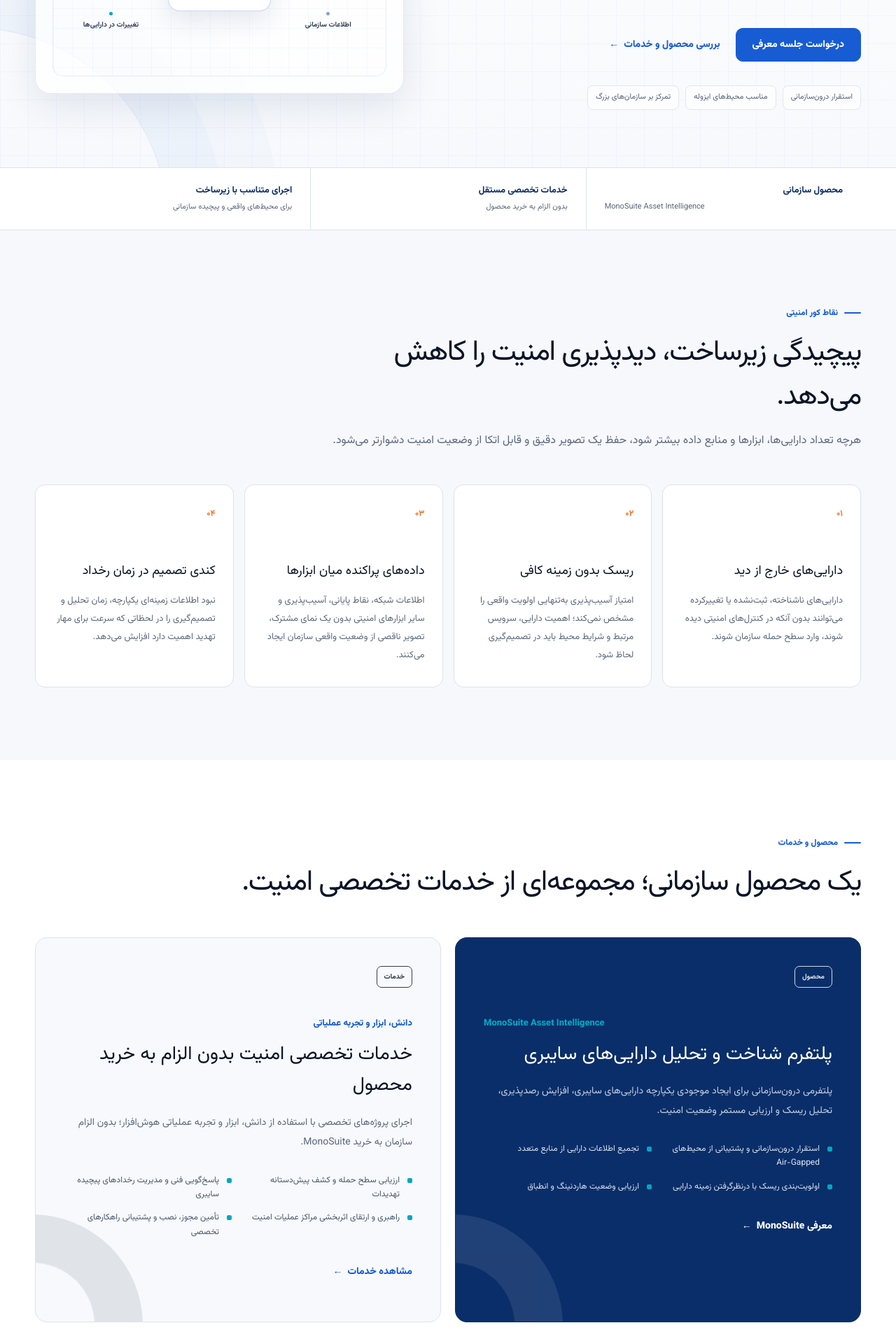
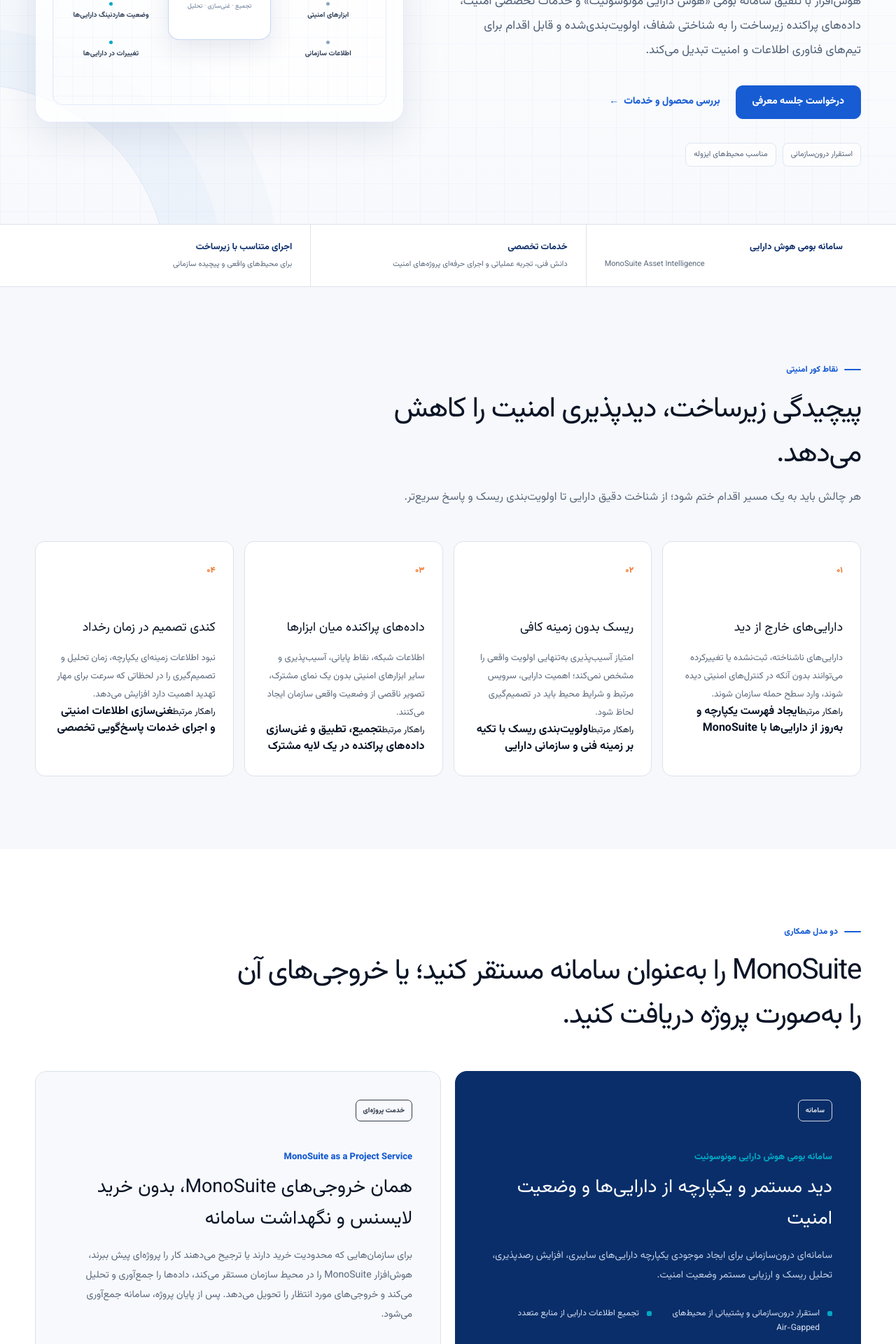
Before and after one commit to monaderi1/houshafzar-website, a Next.js app: page / in a window 1280 px wide. Shown: the part 500-2420 px from the top of the page at 70% size. Built offline with nearby package versions, Linux system fonts and the light colour scheme.

Commit message:
feat: strengthen homepage positioning and CIS story

```diff
--- a/app/page.tsx
+++ b/app/page.tsx
@@ -6,21 +6,29 @@
     number: '۰۱',
     title: 'دارایی‌های خارج از دید',
     text: 'دارایی‌های ناشناخته، ثبت‌نشده یا تغییرکرده می‌توانند بدون آنکه در کنترل‌های امنیتی دیده شوند، وارد سطح حمله سازمان شوند.',
+    solution: 'ایجاد فهرست یکپارچه و به‌روز از دارایی‌ها با MonoSuite',
+    href: '#monosuite',
   },
   {
     number: '۰۲',
     title: 'ریسک بدون زمینه کافی',
     text: 'امتیاز آسیب‌پذیری به‌تنهایی اولویت واقعی را مشخص نمی‌کند؛ اهمیت دارایی، سرویس مرتبط و شرایط محیط باید در تصمیم‌گیری لحاظ شود.',
+    solution: 'اولویت‌بندی ریسک با تکیه بر زمینه فنی و سازمانی دارایی',
+    href: '#monosuite',
   },
   {
     number: '۰۳',
     title: 'داده‌های پراکنده میان ابزارها',
     text: 'اطلاعات شبکه، نقاط پایانی، آسیب‌پذیری و سایر ابزارهای امنیتی بدون یک نمای مشترک، تصویر ناقصی از وضعیت واقعی سازمان ایجاد می‌کنند.',
+    solution: 'تجمیع، تطبیق و غنی‌سازی داده‌های پراکنده در یک لایه مشترک',
+    href: '#integration',
   },
   {
     number: '۰۴',
     title: 'کندی تصمیم در زمان رخداد',
     text: 'نبود اطلاعات زمینه‌ای یکپارچه، زمان تحلیل و تصمیم‌گیری را در لحظاتی که سرعت برای مهار تهدید اهمیت دارد افزایش می‌دهد.',
+    solution: 'غنی‌سازی اطلاعات امنیتی و اجرای خدمات پاسخ‌گویی تخصصی',
+    href: '#services',
   },
 ];
 
@@ -74,11 +82,11 @@
           <div className="hero-copy">
             <span className="eyebrow">امنیت سایبری سازمانی، مبتنی بر دید و اقدام</span>
             <h1>
-              دید کامل‌تر. ریسک واقعی‌تر.
-              <em> تصمیم امنیتی سریع‌تر.</em>
+              ریسک واقعی را ببینید؛
+              <em> دقیق‌تر و سریع‌تر تصمیم بگیرید.</em>
             </h1>
             <p>
-              هوش‌افزار با محصول <span dir="ltr">MonoSuite Asset Intelligence</span> و خدمات تخصصی امنیت، داده‌های پراکنده زیرساخت و ابزارهای امنیتی را به شناخت قابل اقدام برای تیم‌های فناوری اطلاعات و امنیت تبدیل می‌کند.
+              هوش‌افزار با تلفیق سامانه بومی «هوش دارایی مونوسوئیت» و خدمات تخصصی امنیت، داده‌های پراکنده زیرساخت را به شناختی شفاف، اولویت‌بندی‌شده و قابل اقدام برای تیم‌های فناوری اطلاعات و امنیت تبدیل می‌کند.
             </p>
             <div className="actions">
               <Link className="button" href="/contcat/">درخواست جلسه معرفی</Link>
@@ -87,7 +95,6 @@
             <div className="hero-notes" aria-label="ویژگی‌های کلیدی ارائه">
               <span>استقرار درون‌سازمانی</span>
               <span>مناسب محیط‌های ایزوله</span>
-              <span>تمرکز بر سازمان‌های بزرگ</span>
             </div>
           </div>
 
@@ -126,8 +133,8 @@
 
       <section className="position-strip" aria-label="مدل ارائه هوش‌افزار">
         <div className="shell position-grid">
-          <div><b>محصول سازمانی</b><span dir="ltr">MonoSuite Asset Intelligence</span></div>
-          <div><b>خدمات تخصصی مستقل</b><span>بدون الزام به خرید محصول</span></div>
+          <div><b>سامانه بومی هوش دارایی</b><span dir="ltr">MonoSuite Asset Intelligence</span></div>
+          <div><b>خدمات تخصصی</b><span>دانش فنی، تجربه عملیاتی و اجرای حرفه‌ای پروژه‌های امنیت</span></div>
           <div><b>اجرای متناسب با زیرساخت</b><span>برای محیط‌های واقعی و پیچیده سازمانی</span></div>
         </div>
       </section>
@@ -137,14 +144,18 @@
           <div className="section-heading">
             <span className="eyebrow">نقاط کور امنیتی</span>
             <h2>پیچیدگی زیرساخت، دیدپذیری امنیت را کاهش می‌دهد.</h2>
-            <p>هرچه تعداد دارایی‌ها، ابزارها و منابع داده بیشتر شود، حفظ یک تصویر دقیق و قابل اتکا از وضعیت امنیت دشوارتر می‌شود.</p>
+            <p>هر چالش باید به یک مسیر اقدام ختم شود؛ از شناخت دقیق دارایی تا اولویت‌بندی ریسک و پاسخ سریع‌تر.</p>
           </div>
-          <div className="challenge-grid">
+          <div className="challenge-grid challenge-grid-linked">
             {challenges.map((item) => (
               <article className="challenge-card" key={item.number}>
-                <span>{item.number}</span>
+                <span className="challenge-number">{item.number}</span>
                 <h3>{item.title}</h3>
                 <p>{item.text}</p>
+                <a className="challenge-solution" href={item.href}>
+                  <small>راهکار مرتبط</small>
+                  <strong>{item.solution}</strong>
+                </a>
               </article>
             ))}
           </div>
@@ -154,15 +165,15 @@
       <section className="section section-offerings" id="offerings">
         <div className="shell">
           <div className="section-heading section-heading-wide">
-            <span className="eyebrow">محصول و خدمات</span>
-            <h2>یک محصول سازمانی؛ مجموعه‌ای از خدمات تخصصی امنیت.</h2>
+            <span className="eyebrow">دو مدل همکاری</span>
+            <h2>MonoSuite را به‌عنوان سامانه مستقر کنید؛ یا خروجی‌های آن را به‌صورت پروژه دریافت کنید.</h2>
           </div>
           <div className="offering-grid">
-            <article className="offering-card offering-product">
-              <div className="offering-label">محصول</div>
-              <span className="offering-name" dir="ltr">MonoSuite Asset Intelligence</span>
-              <h3>پلتفرم شناخت و تحلیل دارایی‌های سایبری</h3>
-              <p>پلتفرمی درون‌سازمانی برای ایجاد موجودی یکپارچه دارایی‌های سایبری، افزایش رصدپذیری، تحلیل ریسک و ارزیابی مستمر وضعیت امنیت.</p>
+            <article className="offering-card offering-product" id="monosuite">
+              <div className="offering-label">سامانه</div>
+              <span className="offering-name">سامانه بومی هوش دارایی مونوسوئیت</span>
+              <h3>دید مستمر و یکپارچه از دارایی‌ها و وضعیت امنیت</h3>
+              <p>سامانه‌ای درون‌سازمانی برای ایجاد موجودی یکپارچه دارایی‌های سایبری، افزایش رصدپذیری، تحلیل ریسک و ارزیابی مستمر وضعیت امنیت.</p>
               <ul>
                 <li>استقرار درون‌سازمانی و پشتیبانی از محیط‌های Air-Gapped</li>
                 <li>تجمیع اطلاعات دارایی از منابع متعدد</li>
@@ -172,18 +183,81 @@
               <Link href="/monosuit/" className="text-link">معرفی MonoSuite</Link>
             </article>
 
-            <article className="offering-card offering-services">
-              <div className="offering-label">خدمات</div>
-              <span className="offering-name">دانش، ابزار و تجربه عملیاتی</span>
-              <h3>خدمات تخصصی امنیت بدون الزام به خرید محصول</h3>
-              <p>اجرای پروژه‌های تخصصی با استفاده از دانش، ابزار و تجربه عملیاتی هوش‌افزار؛ بدون الزام سازمان به خرید MonoSuite.</p>
+            <article className="offering-card offering-services project-service-card" id="services">
+              <div className="offering-label">خدمت پروژه‌ای</div>
+              <span className="offering-name">MonoSuite as a Project Service</span>
+              <h3>همان خروجی‌های MonoSuite، بدون خرید لایسنس و نگهداشت سامانه</h3>
+              <p>برای سازمان‌هایی که محدودیت خرید دارند یا ترجیح می‌دهند کار را پروژه‌ای پیش ببرند، هوش‌افزار MonoSuite را در محیط سازمان مستقر می‌کند، داده‌ها را جمع‌آوری و تحلیل می‌کند و خروجی‌های مورد انتظار را تحویل می‌دهد. پس از پایان پروژه، سامانه جمع‌آوری می‌شود.</p>
               <ul>
-                <li>ارزیابی سطح حمله و کشف پیش‌دستانه تهدیدات</li>
-                <li>پاسخ‌گویی فنی و مدیریت رخدادهای پیچیده سایبری</li>
-                <li>راهبری و ارتقای اثربخشی مراکز عملیات امنیت</li>
-                <li>تأمین مجوز، نصب و پشتیبانی راهکارهای تخصصی</li>
+                <li>استقرار موقت MonoSuite در زیرساخت سازمان</li>
+                <li>تولید موجودی دارایی، ریسک، هاردنینگ و گزارش تغییرات</li>
+                <li>تحویل گزارش‌ها، یافته‌ها و اقدامات پیشنهادی به سازمان</li>
+                <li>بدون هزینه دائمی لایسنس، نگهداشت و راهبری سامانه</li>
               </ul>
-              <Link href="/services/" className="text-link">مشاهده خدمات</Link>
+              <Link href="/services/" className="text-link">بررسی مدل خدمت پروژه‌ای</Link>
+            </article>
+          </div>
+        </div>
+      </section>
+
+      <section className="section cis-section" id="cis">
+        <div className="shell cis-grid">
+          <div className="cis-copy">
+            <span className="eyebrow">CIS Controls v8.1</span>
+            <h2>کنترل‌های ۱ و ۲ CIS از یک فهرست معتبر دارایی شروع می‌شوند.</h2>
+            <p>MonoSuite لایه پایه شناخت دارایی را برای پوشش کنترل «فهرست و کنترل دارایی‌های سازمانی» و کنترل «فهرست و کنترل دارایی‌های نرم‌افزاری» فراهم می‌کند؛ با کشف، ثبت، تطبیق، تشخیص تغییر و نگهداشت مستمر اطلاعات دارایی.</p>
+            <Link className="text-link" href="/monosuit/">بررسی قابلیت‌های MonoSuite برای CIS</Link>
+          </div>
+          <div className="cis-visual" aria-label="پوشش کنترل‌های یک و دو CIS توسط MonoSuite">
+            <div className="cis-control">
+              <b>01</b>
+              <span>CIS Control 1</span>
+              <strong>Inventory and Control of Enterprise Assets</strong>
+            </div>
+            <div className="cis-bridge"><span>MonoSuite Asset Intelligence</span><i /></div>
+            <div className="cis-control">
+              <b>02</b>
+              <span>CIS Control 2</span>
+              <strong>Inventory and Control of Software Assets</strong>
+            </div>
+          </div>
+        </div>
+      </section>
+
+      <section className="section architecture-section" id="integration">
+        <div className="shell">
+          <div className="section-heading section-heading-wide">
+            <span className="eyebrow">معماری امنیت یکپارچه</span>
+            <h2>شناخت دارایی، لایه پایه‌ای است که بقیه کنترل‌ها روی آن قابل اتکا می‌شوند.</h2>
+            <p>دو نمای زیر، نسخه وب و خلاصه‌شده معماری هدف و نقشه یکپارچگی داده هستند؛ همان منطقی که در طراحی خدمات و سامانه‌های هوش‌افزار استفاده می‌شود.</p>
+          </div>
+
+          <div className="architecture-grid">
+            <article className="architecture-card">
+              <div className="architecture-card-head"><span>معماری هدف</span><small>Target Architecture</small></div>
+              <div className="arch-web">
+                <div className="arch-web-stack">
+                  <div className="arch-web-layer response">پاسخ، خودکارسازی و بازیابی</div>
+                  <div className="arch-web-layer detect">پایش، تشخیص و اطلاعات تهدید</div>
+                  <div className="arch-web-layer risk">مدیریت آسیب‌پذیری و سطح حمله</div>
+                  <div className="arch-web-split"><div>هویت و دسترسی</div><div>محافظت زیرساخت و داده</div></div>
+                  <div className="arch-web-layer foundation"><strong>شناخت و دارایی — لایه پایه</strong><small>چه چیزی داریم، کجاست، متعلق به کیست و چه تغییری کرده</small></div>
+                </div>
+                <div className="arch-web-govern"><strong>حاکمیت، انطباق و سنجش</strong><small>اشراف بر همه لایه‌ها</small></div>
+              </div>
+            </article>
+
+            <article className="architecture-card integration-card">
+              <div className="architecture-card-head"><span>نقشه یکپارچگی</span><small>Integration Map</small></div>
+              <div className="integration-web">
+                <div className="integration-sources"><span>شبکه و مجازی‌سازی</span><span>سرورها و نقاط پایانی</span><span>سامانه‌ها و پایگاه داده</span><span>هویت سازمانی</span></div>
+                <div className="integration-arrow">↓</div>
+                <div className="integration-foundation"><strong>MonoSuite — فهرست یکپارچه دارایی و زمینه آن</strong><small>شناسه · مالک · مکان · اهمیت · پیکربندی · رابطه با سرویس · تاریخچه تغییر</small></div>
+                <div className="integration-arrow">↓</div>
+                <div className="integration-outputs"><span>آسیب‌پذیری و سطح حمله</span><span>پایش و تشخیص</span><span>هویت و دسترسی</span></div>
+                <div className="integration-arrow">↓</div>
+                <div className="integration-response">پاسخ و اقدام روی دارایی مشخص و شناخته‌شده</div>
+              </div>
             </article>
           </div>
         </div>
@@ -246,7 +320,7 @@
         <div className="shell cta-inner">
           <div>
             <span>برای تصمیم بهتر، ابتدا باید تصویر دقیق‌تری از مسئله داشت.</span>
-            <h2>برای بررسی معماری MonoSuite یا طراحی یک خدمت تخصصی امنیت با ما گفت‌وگو کنید.</h2>
+            <h2>برای بررسی قابلیت‌های MonoSuite یا طراحی یک خدمت تخصصی امنیت با ما گفت‌وگو کنید.</h2>
           </div>
           <Link className="button button-light" href="/contcat/">درخواست جلسه</Link>
         </div>
```
